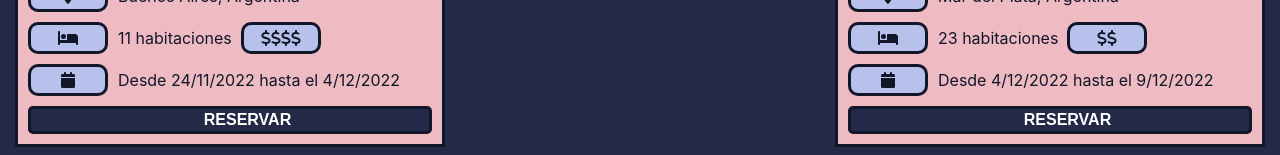
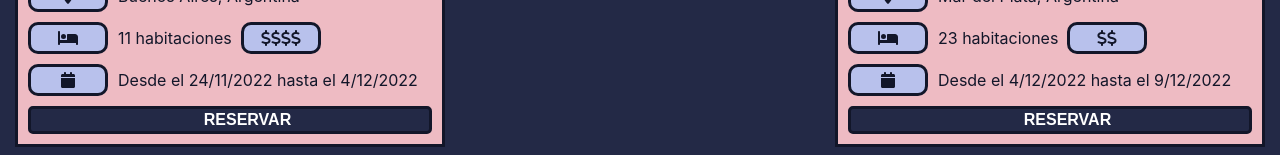
Before and after one commit to alemeinardi/bookings, a React (Create React App) app: page / in a window 1280 px wide. Shown: the part 752-907 px from the top of the page. Built offline with nearby package versions, Linux system fonts and the light colour scheme.

Commit message:
Corrects the description of dates in the hotel card

```diff
--- a/src/components/hotelCard/index.js
+++ b/src/components/hotelCard/index.js
@@ -32,7 +32,7 @@ function HotelCard({ hotel }) {
           <div className={styles.icon__card}>
             <FontAwesomeIcon icon={faCalendar} />
           </div>
-          <span>Desde&nbsp;{new Date(hotel.availabilityFrom).toLocaleDateString('es-AR', dateOptions )}
+          <span>Desde&nbsp;el&nbsp;{new Date(hotel.availabilityFrom).toLocaleDateString('es-AR', dateOptions )}
           &nbsp;hasta el&nbsp;{new Date(hotel.availabilityTo).toLocaleDateString('es-AR', dateOptions )}
           </span>
         </div>
```
